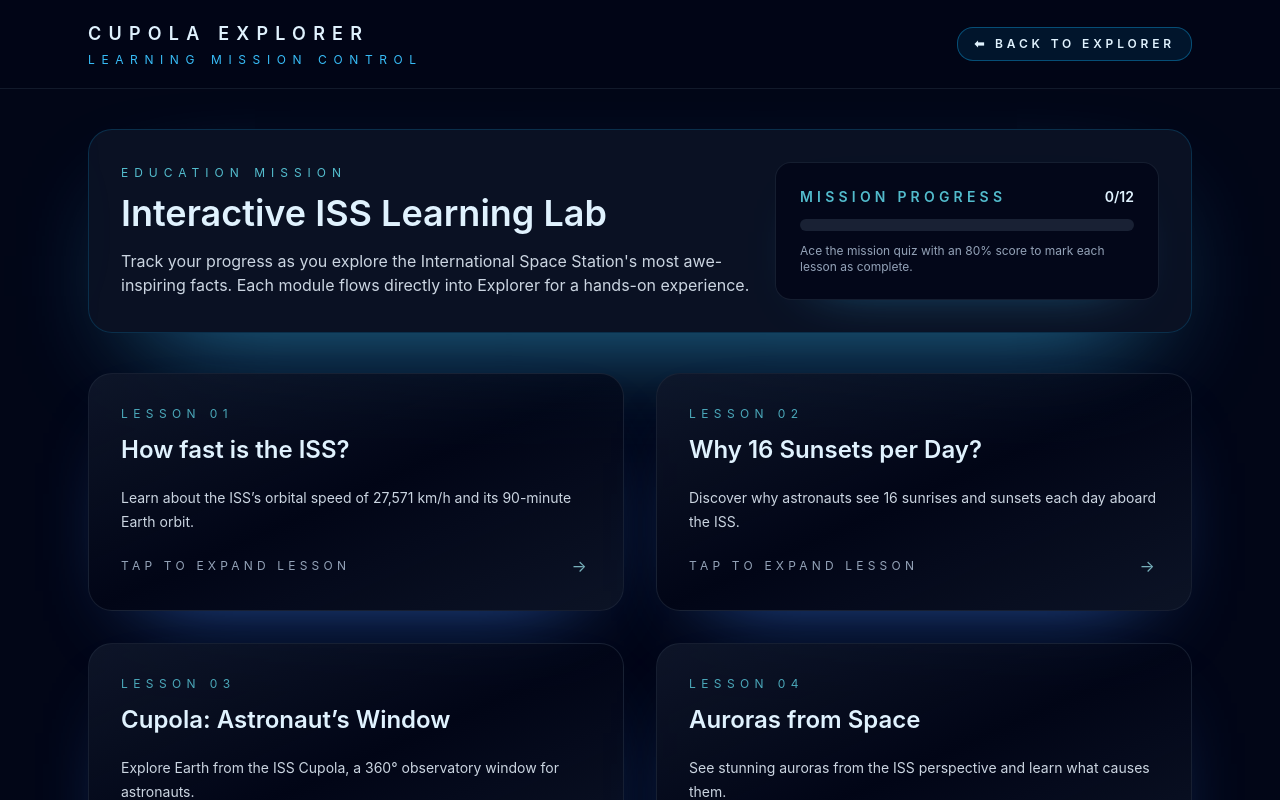
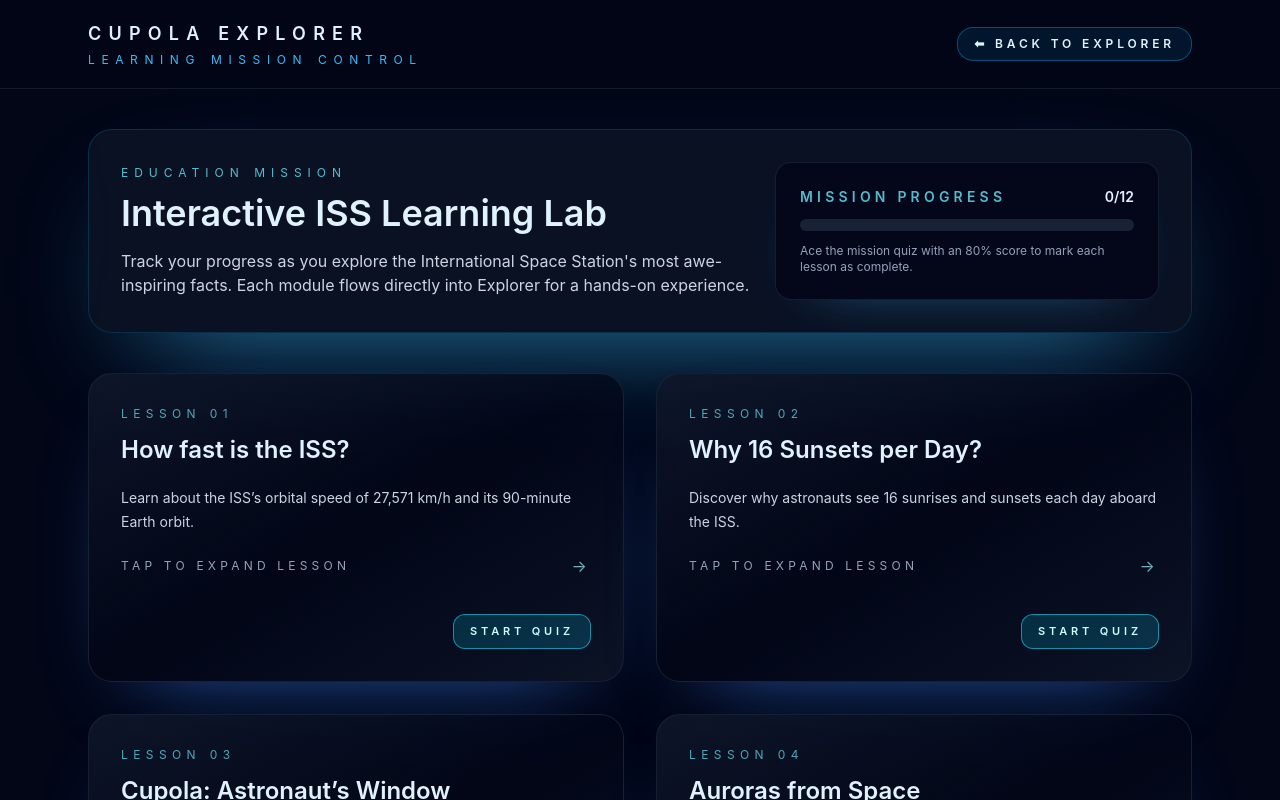
Before and after one commit to hbrbou66/Cupola-Explorer, a React (Vite) app: page /education in a window 1280 px wide. Shown: the top 800 px of the page. Built offline with nearby package versions, Linux system fonts and the light colour scheme.

Commit message:
Add start quiz button to lesson cards

```diff
--- a/src/pages/EducationPage.tsx
+++ b/src/pages/EducationPage.tsx
@@ -297,6 +297,18 @@ const EducationPage = () => {
                       →
                     </span>
                   </div>
+                  <div className="mt-4 flex justify-end">
+                    <button
+                      type="button"
+                      onClick={(event) => {
+                        event.stopPropagation();
+                        handleLessonSelect(lesson);
+                      }}
+                      className="rounded-xl border border-cyan-400/60 bg-cyan-500/20 px-4 py-2 text-[11px] font-semibold uppercase tracking-[0.35em] text-cyan-100 transition hover:-translate-y-0.5 hover:shadow-[0_20px_60px_-45px_rgba(6,182,212,0.85)] focus-visible:outline focus-visible:outline-2 focus-visible:outline-cyan-300"
+                    >
+                      Start Quiz
+                    </button>
+                  </div>
                 </div>
               </motion.article>
             );
```
